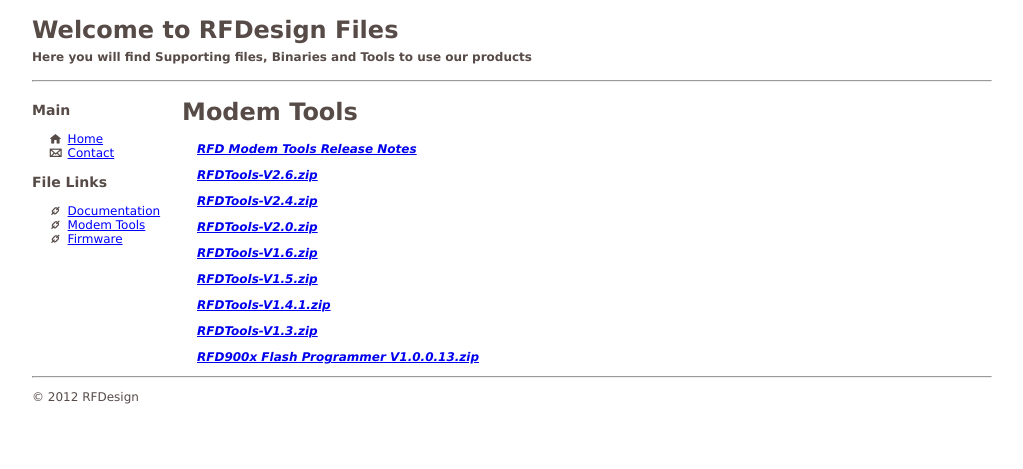
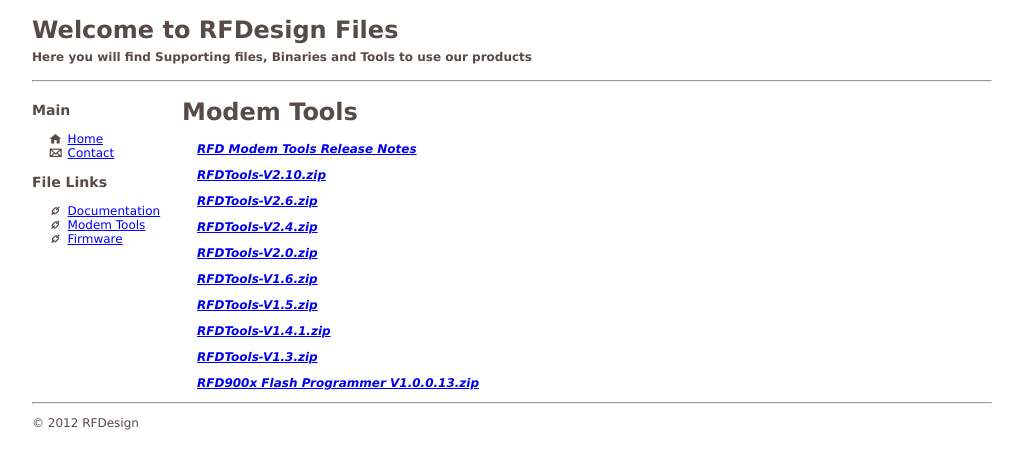
Before and after one commit to RFDesign/rfdesign.github.io, a Jekyll site: the page built from tools.html, in a window 1280 px wide. Shown: the top 469 px of the page, without its empty margins (26-1049 px from the left). Built offline with Jekyll 4.4.1, drawn with Linux system fonts in a browser that asks for light colours.

Commit message:
Update tools.yml

```diff
--- a/_data/tools.yml
+++ b/_data/tools.yml
@@ -1,4 +1,5 @@
 - file: RFD Modem Tools Release Notes
+- file: RFDTools-V2.10.zip
 - file: RFDTools-V2.6.zip
 - file: RFDTools-V2.4.zip
 - file: RFDTools-V2.0.zip
```
